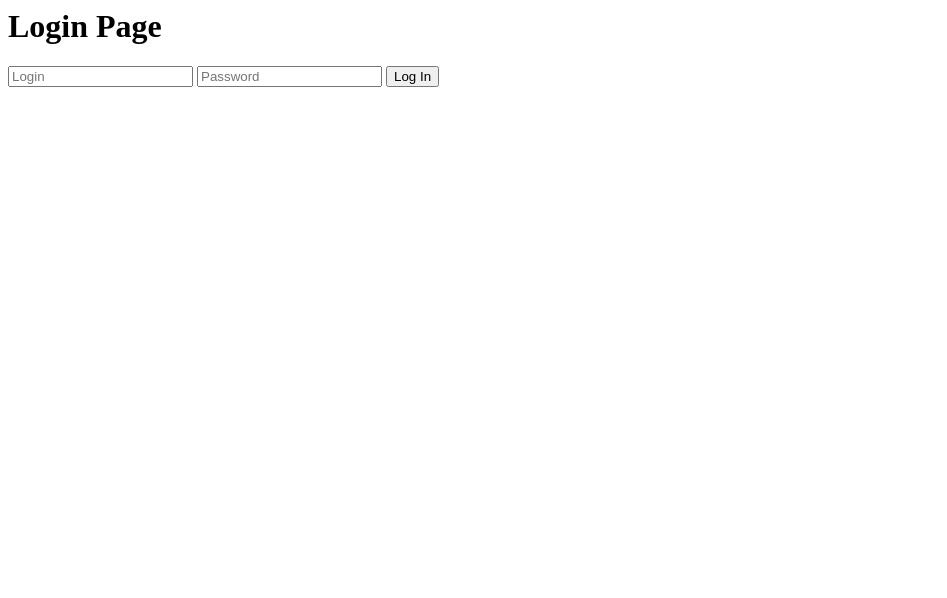
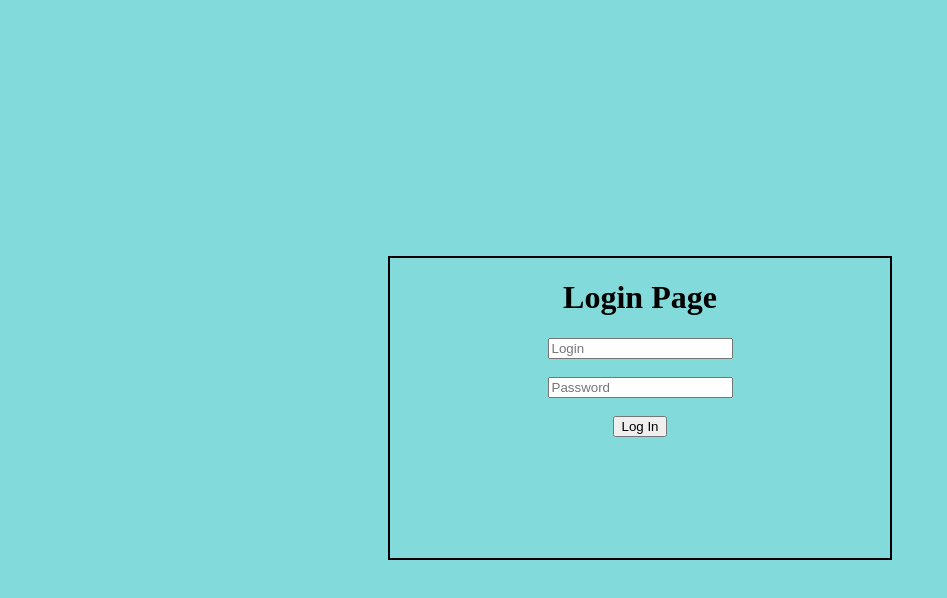
Before and after one commit to biassumcao/Fluxo-de-Login-Nodejs-HTML, a website: page views/index.html in a window 1280 px wide. Shown: the whole page, without its empty margins (0-947 px from the left). Drawn offline with Linux system fonts and the light colour scheme.

Commit message:
dev: estilizacao e centralizacao do forms de login

```diff
--- a/style/main.css
+++ b/style/main.css
@@ -0,0 +1,21 @@
+body {
+    background-color: rgb(130, 218, 218);
+    height: 100vh;
+    box-sizing: border-box;
+    display: flex;
+    justify-content: center;
+    align-items: center;
+}
+
+#container {
+    border: 2px solid black;
+    height: 300px;
+    width: 500px;
+    text-align: center;
+}
+
+form {
+    box-sizing: border-box;
+    display: column;
+    text-align: center;
+}
--- a/views/index.html
+++ b/views/index.html
@@ -1,7 +1,21 @@
-<h1>Login Page</h1>
+<!DOCTYPE html>
+<html lang="en">
+<head>
+    <meta charset="UTF-8">
+    <meta http-equiv="X-UA-Compatible" content="IE=edge">
+    <meta name="viewport" content="width=device-width, initial-scale=1.0">
 
-<form method="post">
-    <input type="text" name="login" placeholder="Login" autocomplete="off"/>
-    <input type="password" placeholder="Password" autocomplete="off"/>
-    <input type="submit" name="action" value="Log In"/>
-</form>
+    <link rel="stylesheet" type="text/css" href="../style/main.css"/>
+</head>
+<body>
+    <div id="container">
+        <h1>Login Page</h1>
+
+        <form method="post">
+            <input type="text" name="login" placeholder="Login" autocomplete="off"/><br><br>
+            <input type="password" placeholder="Password" autocomplete="off"/><br><br>
+            <input type="submit" name="action" value="Log In"/>
+        </form>
+    </div>
+</body>
+</html>
```
